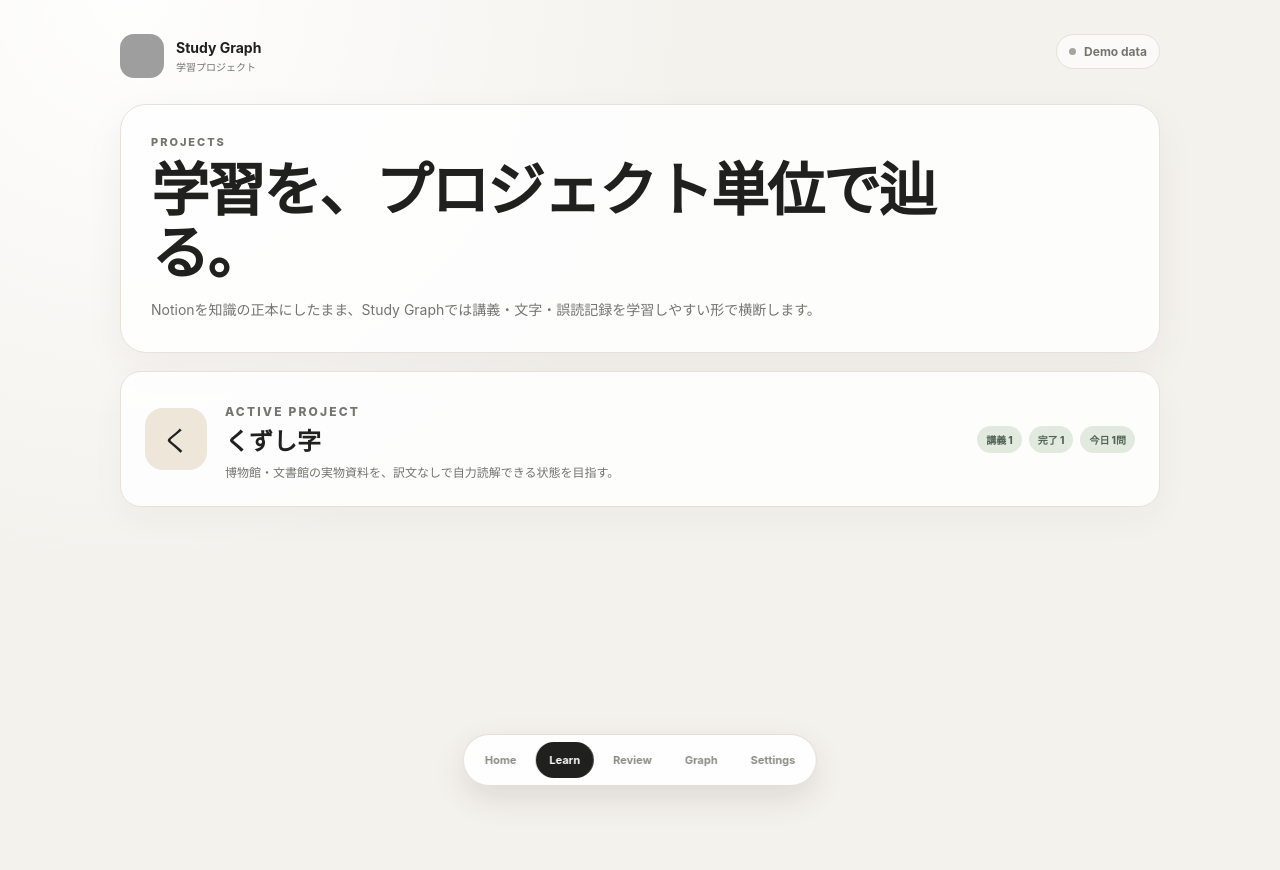
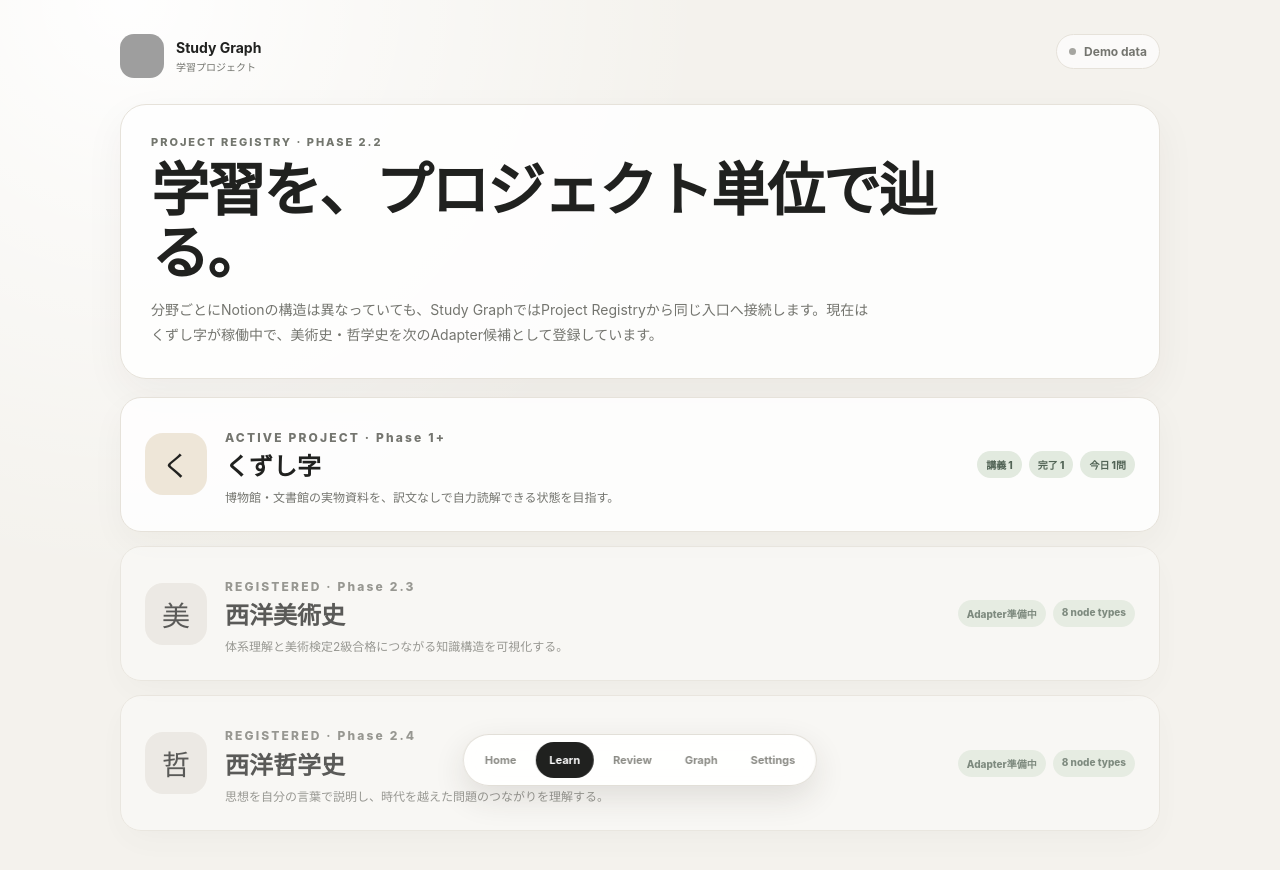
Before and after one commit to Auto-Hal/study-graph, a Next.js app: page /projects in a window 1280 px wide. Shown: the top 870 px of the page. Before the commit the page ends 800 px from the top, so only its background shows below. Built offline with nearby package versions, Linux system fonts and the light colour scheme; no server answers; grey boxes are pictures that could not be loaded.

Commit message:
Phase 2.2: add multi-project graph architecture

```diff
--- a/app/graph-depth.css
+++ b/app/graph-depth.css
@@ -93,6 +93,69 @@
   background: linear-gradient(145deg, rgba(226, 234, 223, .78), rgba(255, 255, 255, .92));
 }
 
+.graph-project-selector {
+  display: flex;
+  gap: 8px;
+  margin: 22px 0 12px;
+  overflow-x: auto;
+  padding: 2px 0 5px;
+  scrollbar-width: thin;
+}
+
+.graph-project-selector > a,
+.graph-project-selector > span {
+  display: flex;
+  flex: 0 0 auto;
+  min-width: 150px;
+  align-items: center;
+  justify-content: space-between;
+  gap: 14px;
+  padding: 11px 13px;
+  border: 1px solid var(--line);
+  border-radius: 13px;
+  background: rgba(255,255,255,.75);
+}
+
+.graph-project-selector span span,
+.graph-project-selector a span {
+  font-size: 11px;
+  font-weight: 800;
+}
+
+.graph-project-selector small {
+  color: var(--muted);
+  font-size: 8px;
+  font-weight: 700;
+}
+
+.graph-project-selector a.active {
+  border-color: var(--accent);
+  background: var(--accent);
+  color: #fff;
+}
+
+.graph-project-selector a.active small { color: rgba(255,255,255,.7); }
+.graph-project-selector > .planned { opacity: .58; }
+
+.graph-summary-project {
+  font-size: clamp(18px, 2.2vw, 28px) !important;
+  line-height: 1.2;
+}
+
+.project-entry-planned {
+  opacity: .72;
+  background: rgba(255,255,255,.58);
+}
+
+.project-entry-planned .project-entry-icon {
+  filter: grayscale(.6);
+}
+
+.graph-node:not(.kind-lecture):not(.kind-character):not(.kind-mistake):not(.kind-source):not(.kind-expression) rect {
+  fill: #efefed;
+  stroke: #c9c8c3;
+}
+
 @media (max-width: 900px) {
   .graph-toolbar-depth { grid-template-columns: 1fr 1fr; }
   .graph-view-actions { grid-column: 1 / -1; justify-content: flex-start; }
@@ -103,4 +166,6 @@
   .graph-view-actions { grid-column: auto; }
   .graph-view-actions button { flex: 1 1 auto; }
   .reference-link-panel { align-items: flex-start; flex-direction: column; }
+  .graph-project-selector > a,
+  .graph-project-selector > span { min-width: 138px; }
 }
--- a/app/projects/page.tsx
+++ b/app/projects/page.tsx
@@ -1,5 +1,6 @@
 import Link from "next/link";
 import PrimaryNav from "@/src/components/PrimaryNav";
+import { studyProjects } from "@/src/lib/projects/registry";
 import { getKuzushijiDashboard } from "@/src/lib/notion/kuzushiji";
 import { getDueReviewItems } from "@/src/lib/supabase/review";
 
@@ -13,41 +14,30 @@ export default async function ProjectsPage() {
   return (
     <main className="learn-shell">
       <header className="learn-header">
-        <Link className="learn-brand" href="/">
-          <span className="learn-brand-mark" aria-hidden="true">SG</span>
-          <span>
-            <strong>Study Graph</strong>
-            <small>学習プロジェクト</small>
-          </span>
-        </Link>
-        <div className={`sync-pill ${data.mode === "notion" ? "online" : "demo"}`}>
-          <span className="dot" />
-          {data.mode === "notion" ? "Notion 接続中" : "Demo data"}
-        </div>
+        <Link className="learn-brand" href="/"><span className="learn-brand-mark" aria-hidden="true">SG</span><span><strong>Study Graph</strong><small>学習プロジェクト</small></span></Link>
+        <div className={`sync-pill ${data.mode === "notion" ? "online" : "demo"}`}><span className="dot" />{data.mode === "notion" ? "Notion 接続中" : "Demo data"}</div>
       </header>
 
       <section className="learn-hero">
-        <p className="eyebrow">PROJECTS</p>
+        <p className="eyebrow">PROJECT REGISTRY · PHASE 2.2</p>
         <h1>学習を、プロジェクト単位で辿る。</h1>
-        <p className="learn-hero-copy">
-          Notionを知識の正本にしたまま、Study Graphでは講義・文字・誤読記録を学習しやすい形で横断します。
-        </p>
+        <p className="learn-hero-copy">分野ごとにNotionの構造は異なっていても、Study GraphではProject Registryから同じ入口へ接続します。現在はくずし字が稼働中で、美術史・哲学史を次のAdapter候補として登録しています。</p>
       </section>
 
       <section className="project-list" aria-label="学習プロジェクト一覧">
-        <Link className="project-entry" href="/projects/kuzushiji">
-          <span className="project-entry-icon" aria-hidden="true">く</span>
-          <div>
-            <p className="eyebrow">ACTIVE PROJECT</p>
-            <h2>くずし字</h2>
-            <p>博物館・文書館の実物資料を、訳文なしで自力読解できる状態を目指す。</p>
-          </div>
-          <div className="project-entry-meta">
-            <span className="mini-pill">講義 {data.lectures.length}</span>
-            <span className="mini-pill">完了 {completedLectures}</span>
-            <span className="mini-pill">今日 {scheduledReview.items.length}問</span>
-          </div>
-        </Link>
+        {studyProjects.map((project) => project.status === "active" ? (
+          <Link className="project-entry" href={project.href} key={project.id}>
+            <span className="project-entry-icon" aria-hidden="true">{project.icon}</span>
+            <div><p className="eyebrow">ACTIVE PROJECT · {project.phase}</p><h2>{project.title}</h2><p>{project.goal}</p></div>
+            <div className="project-entry-meta"><span className="mini-pill">講義 {data.lectures.length}</span><span className="mini-pill">完了 {completedLectures}</span><span className="mini-pill">今日 {scheduledReview.items.length}問</span></div>
+          </Link>
+        ) : (
+          <article className="project-entry project-entry-planned" key={project.id} aria-label={`${project.title} ${project.phase}予定`}>
+            <span className="project-entry-icon" aria-hidden="true">{project.icon}</span>
+            <div><p className="eyebrow">REGISTERED · {project.phase}</p><h2>{project.title}</h2><p>{project.goal}</p></div>
+            <div className="project-entry-meta"><span className="mini-pill">Adapter準備中</span><span className="mini-pill">{project.graphNodeKinds.length} node types</span></div>
+          </article>
+        ))}
       </section>
 
       <PrimaryNav active="learn" />
--- /dev/null
+++ b/src/lib/graph/registry.ts
@@ -0,0 +1,44 @@
+import type { GraphAdapter, GraphData } from "@/src/lib/graph/types";
+import { defaultStudyProjectId, getStudyProject, studyProjects } from "@/src/lib/projects/registry";
+import { getKuzushijiGraph } from "@/src/lib/notion/kuzushiji-graph";
+
+const kuzushijiAdapter: GraphAdapter = {
+  projectId: "kuzushiji",
+  async load(): Promise<GraphData> {
+    const graph = await getKuzushijiGraph();
+    return {
+      projectId: "kuzushiji",
+      mode: graph.mode,
+      nodes: graph.nodes.map((node) => ({
+        ...node,
+        href: node.href ?? (
+          node.kind === "source"
+            ? `/projects/kuzushiji/sources/${node.id}`
+            : node.kind === "expression"
+              ? `/projects/kuzushiji/expressions/${node.id}`
+              : null
+        ),
+      })),
+      edges: graph.edges,
+    };
+  },
+};
+
+const graphAdapters: Record<string, GraphAdapter> = {
+  kuzushiji: kuzushijiAdapter,
+};
+
+export function getGraphProject(projectId: string | undefined | null) {
+  const requested = getStudyProject(projectId ?? defaultStudyProjectId);
+  if (requested?.status === "active" && graphAdapters[requested.id]) return requested;
+  return getStudyProject(defaultStudyProjectId)!;
+}
+
+export function listGraphProjects() {
+  return studyProjects.map((project) => ({ ...project, graphAvailable: Boolean(graphAdapters[project.id]) }));
+}
+
+export async function loadProjectGraph(projectId: string | undefined | null): Promise<GraphData> {
+  const project = getGraphProject(projectId);
+  return graphAdapters[project.id].load();
+}
--- /dev/null
+++ b/src/lib/graph/types.ts
@@ -0,0 +1,36 @@
+export type GraphMode = "notion" | "demo";
+
+export type GraphNodeKindDefinition = {
+  id: string;
+  label: string;
+  order: number;
+};
+
+export type GraphNode = {
+  id: string;
+  kind: string;
+  label: string;
+  meta: string;
+  href: string | null;
+  notionUrl: string;
+};
+
+export type GraphEdge = {
+  id: string;
+  source: string;
+  target: string;
+  kind: string;
+  label: string;
+};
+
+export type GraphData = {
+  projectId: string;
+  mode: GraphMode;
+  nodes: GraphNode[];
+  edges: GraphEdge[];
+};
+
+export interface GraphAdapter {
+  projectId: string;
+  load(): Promise<GraphData>;
+}
--- /dev/null
+++ b/src/lib/projects/registry.ts
@@ -0,0 +1,97 @@
+import type { GraphNodeKindDefinition } from "@/src/lib/graph/types";
+
+export type StudyProjectStatus = "active" | "planned";
+
+export type StudyProjectDefinition = {
+  id: string;
+  slug: string;
+  title: string;
+  shortLabel: string;
+  eyebrow: string;
+  description: string;
+  goal: string;
+  href: string;
+  icon: string;
+  status: StudyProjectStatus;
+  phase: string;
+  graphNodeKinds: GraphNodeKindDefinition[];
+};
+
+export const studyProjects: StudyProjectDefinition[] = [
+  {
+    id: "kuzushiji",
+    slug: "kuzushiji",
+    title: "くずし字",
+    shortLabel: "くずし字",
+    eyebrow: "KUZUSHIJI",
+    description: "講義・文字・誤読・資料・表現をRelationでつなぎ、実物資料の読解力を育てる。",
+    goal: "博物館・文書館の実物資料を、訳文なしで自力読解できる状態を目指す。",
+    href: "/projects/kuzushiji",
+    icon: "く",
+    status: "active",
+    phase: "Phase 1+",
+    graphNodeKinds: [
+      { id: "character", label: "文字", order: 10 },
+      { id: "mistake", label: "誤読", order: 20 },
+      { id: "lecture", label: "講義", order: 30 },
+      { id: "source", label: "資料", order: 40 },
+      { id: "expression", label: "表現", order: 50 },
+    ],
+  },
+  {
+    id: "western-art-history",
+    slug: "western-art-history",
+    title: "西洋美術史",
+    shortLabel: "美術史",
+    eyebrow: "WESTERN ART HISTORY",
+    description: "Artist・Artwork・Movement・Periodなどを横断し、作品を時代と関係の中で理解する。",
+    goal: "体系理解と美術検定2級合格につながる知識構造を可視化する。",
+    href: "/projects",
+    icon: "美",
+    status: "planned",
+    phase: "Phase 2.3",
+    graphNodeKinds: [
+      { id: "lecture", label: "講義", order: 10 },
+      { id: "artist", label: "作家", order: 20 },
+      { id: "artwork", label: "作品", order: 30 },
+      { id: "movement", label: "美術運動", order: 40 },
+      { id: "term", label: "用語", order: 50 },
+      { id: "period", label: "時代", order: 60 },
+      { id: "culture", label: "文化", order: 70 },
+      { id: "museum", label: "美術館・建築", order: 80 },
+    ],
+  },
+  {
+    id: "philosophy",
+    slug: "philosophy",
+    title: "西洋哲学史",
+    shortLabel: "哲学史",
+    eyebrow: "WESTERN PHILOSOPHY",
+    description: "哲学者・著作・用語・問題をRelationでたどり、論争と思想の継承を見える形にする。",
+    goal: "思想を自分の言葉で説明し、時代を越えた問題のつながりを理解する。",
+    href: "/projects",
+    icon: "哲",
+    status: "planned",
+    phase: "Phase 2.4",
+    graphNodeKinds: [
+      { id: "lecture", label: "講義", order: 10 },
+      { id: "philosopher", label: "哲学者", order: 20 },
+      { id: "work", label: "原典・著作", order: 30 },
+      { id: "term", label: "用語", order: 40 },
+      { id: "problem", label: "哲学的問題", order: 50 },
+      { id: "period", label: "時代", order: 60 },
+      { id: "culture", label: "文化", order: 70 },
+      { id: "thought-note", label: "思考ノート", order: 80 },
+    ],
+  },
+];
+
+export const defaultStudyProjectId = "kuzushiji";
+
+export function getStudyProject(projectId: string | undefined | null) {
+  return studyProjects.find((project) => project.id === projectId) ?? null;
+}
+
+export function getActiveStudyProjects() {
+  return studyProjects.filter((project) => project.status === "active");
+}
```
Also changed, not shown: app/graph/GraphExplorer.tsx (+42 -71 lines), app/graph/page.tsx (+30 -26 lines), app/settings/page.tsx (+21 -74 lines), 3 other files (tests, documents, lock files or other folders).
